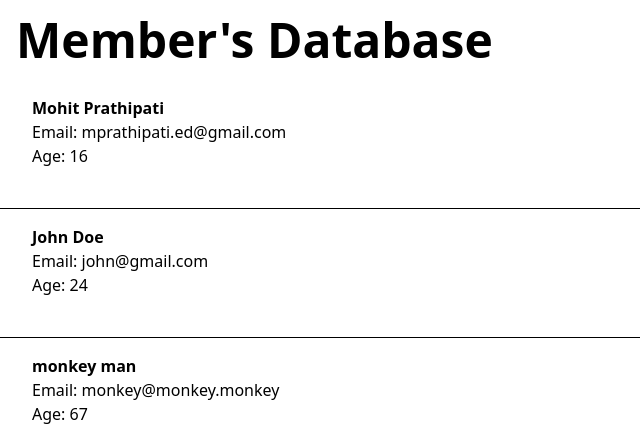
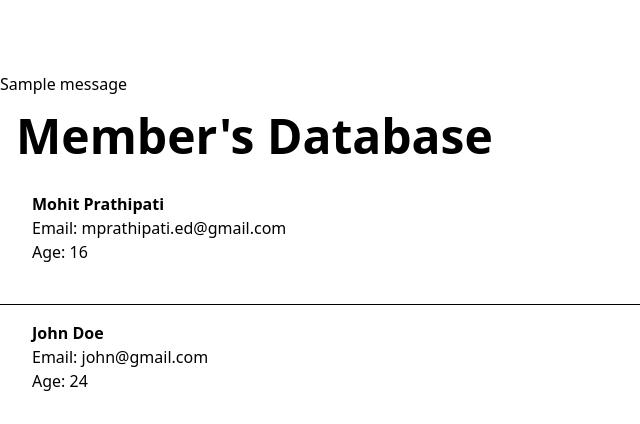
Before and after one commit to mprathip98/businessByte, a Django app: page / in a window 1280 px wide. Shown: the top 424 px of the page, without its empty margins (0-640 px from the left). Run offline with Django 5.2, Linux system fonts and the light colour scheme; data comes from the database, SQL or seed files in the repository; both versions use the stored data as it was after the commit; one stand-in notice (Sample message) is shown; some libraries are stand-ins or nearby versions.

Commit message:
toasts for success messages

```diff
--- a/storefront/playground/templates/base.html
+++ b/storefront/playground/templates/base.html
@@ -12,6 +12,20 @@
 
 </head>
 <body>
+<br/>
+<br/>
+<br>
+{% if messages %}
+    {% for message in messages %}
+<div class="toast toast-top toast-start">
+
+  <div class="alert alert-success">
+    <span>{{ message }}</span>
+  </div>
+</div>
+    {% endfor %}
+{% endif %}
+
 {% block content %}
 {% endblock %}
 </body>
--- a/storefront/playground/urls.py
+++ b/storefront/playground/urls.py
@@ -2,6 +2,6 @@ from django.urls import path
 from . import views
 
 urlpatterns = [
-    path("", views.say_hello),
+    path("", views.say_hello, name="hello"),
     path("join/", views.join, name="join"),
 ]
--- a/storefront/playground/views.py
+++ b/storefront/playground/views.py
@@ -1,7 +1,8 @@
-from django.shortcuts import render
+from django.shortcuts import render, redirect
 from django.http import HttpResponse
 from .models import Member
 from .forms import Memberform
+from django.contrib import messages
 
 
 def say_hello(request):
@@ -13,7 +14,8 @@ def join(request):
         form = Memberform(request.POST or None)
         if form.is_valid():
             form.save()
-        return render(request, "join.html", {})
+        messages.success(request, ("Your form has been submitted"))
+        return redirect('hello')
 
     else:
         return render(request, 'join.html', {})
```
Also changed, not shown: storefront/db.sqlite3.
